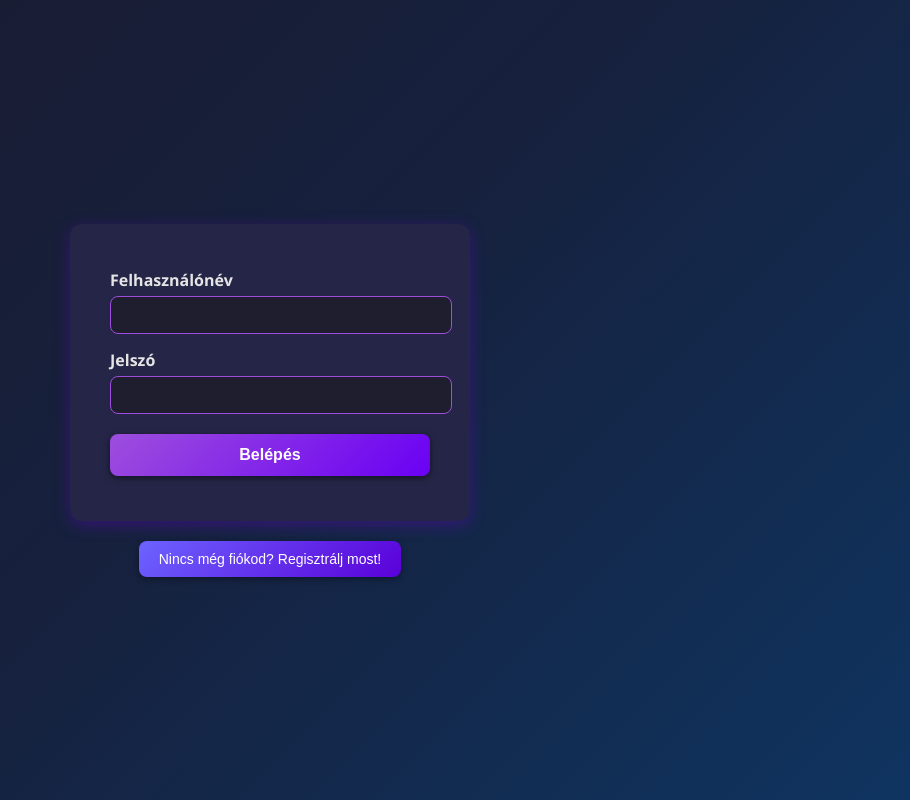
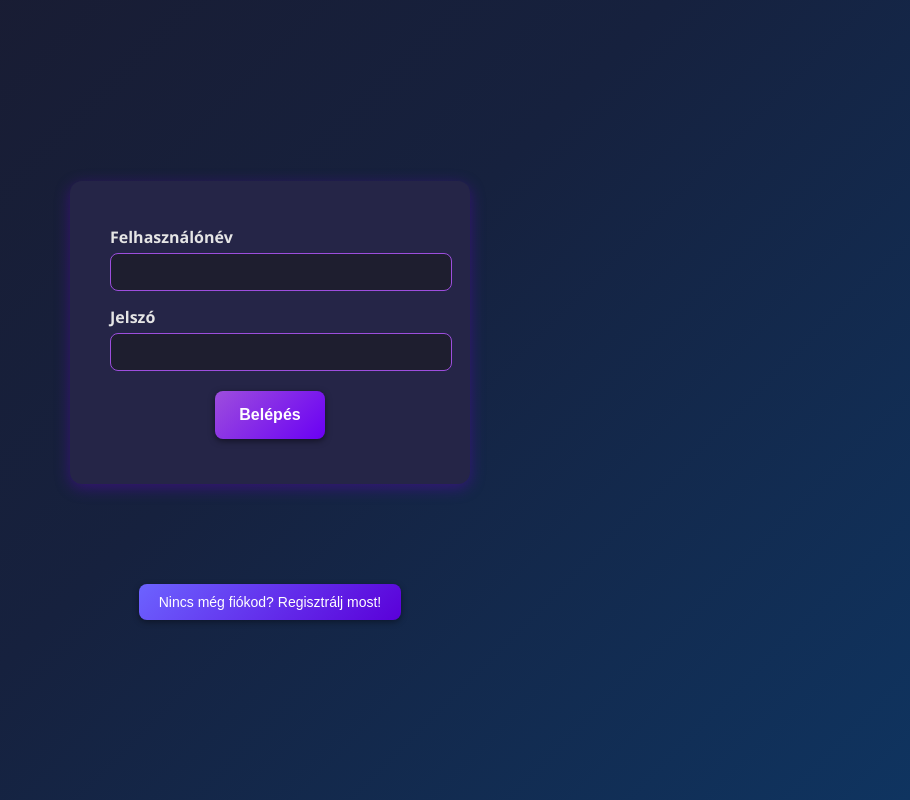
Before and after one commit to ivanyoslaszlo/Todo-webapp-Frontend, a plain HTML site: page index.html in a window 1280 px wide. Shown: the whole page, without its empty margins (370-1280 px from the left). Drawn offline with Linux system fonts and the light colour scheme.

Commit message:
dizájn szépités

```diff
--- a/index.html
+++ b/index.html
@@ -3,7 +3,8 @@
 
 <head>
   <meta charset="UTF-8">
-  <meta name="viewport" content="width=device-width, initial-scale=1.0">
+<meta name="viewport" content="width=device-width, initial-scale=1.0, user-scalable=no, maximum-scale=1.0">
+
   <title>Bejelentkezés</title>
 
   <link rel="stylesheet" href="/stilus/login.css">
@@ -12,6 +13,8 @@
 
 <body>
 
+  <div id="gui">
+
 <form id="loginForm">
   <label for="username">Felhasználónév</label>
   <input type="text" name="username" id="username" required>
@@ -19,12 +22,16 @@
   <label for="password">Jelszó</label>
   <input type="password" name="password" id="password" required>
 
-    <input type="submit" value="Belépés">
+  <input type="submit" value="Belépés" >
 
   <p id="error-msg"></p>
 </form>
 
-  <button onclick="window.location.href='/register.html'">Nincs még fiókod? Regisztrálj most!</button>
+<button onclick="window.location.href='/register.html'" id="atiranyit">Nincs még fiókod? Regisztrálj most!</button>
+
+
+
+  </div>
 
 <script src="/szkript/config.js"></script>
 
--- a/stilus/login.css
+++ b/stilus/login.css
@@ -8,6 +8,13 @@
       height: 100vh;
       margin: 0;
       color: #f5f5f5;
+  }
+
+  #gui {
+      display: flex;
+      flex-direction: column;
+      justify-content: center;
+      align-items: center;
   }
 
   form {
@@ -47,8 +54,9 @@
   }
 
   input[type="submit"] {
-      width: 100%;
-      padding: 12px;
+      width: auto;
+      display: block;
+      padding:  15px  24px;
       background: linear-gradient(135deg, #9d4edd, #6a00f4);
       color: white;
       border: none;
@@ -59,7 +67,12 @@
       font-weight: 600;
       box-shadow: 0 2px 6px rgba(0, 0, 0, 0.5);
       transition: background 0.3s, transform 0.2s;
+      margin: 20px auto 0 auto;
   }
+#atiranyit{
+
+    margin-top:100px;
+}
 
   input[type="submit"]:hover {
       background: linear-gradient(135deg, #c77dff, #9d4edd);
--- a/stilus/password_reset.css
+++ b/stilus/password_reset.css
@@ -82,7 +82,7 @@ body {
     box-shadow: 0 0 8px rgba(199, 125, 255, 0.6);
 }
 
-/* 🔹 Mobil nézet */
+
 @media (max-width: 600px) {
     .card {
         padding: 20px 30px;
--- a/stilus/todo.css
+++ b/stilus/todo.css
@@ -12,7 +12,7 @@ body {
     background-attachment: fixed;
 }
 
-/* ---------------- Input mező ---------------- */
+
 #feladat {
     width: 100%;
     max-width: 340px;
--- a/szkript/password_reset.js
+++ b/szkript/password_reset.js
@@ -11,7 +11,7 @@ kuldes_gomb.addEventListener("click", function () {
     }
     else if
         (first_password.value != second_password.value) {
-        alert("nem egyeznek a jelszavak!")
+        alert("Nem egyeznek a jelszavak!")
     }
 
     else {
```
Lines whose indentation alone changed are shown as unchanged.
